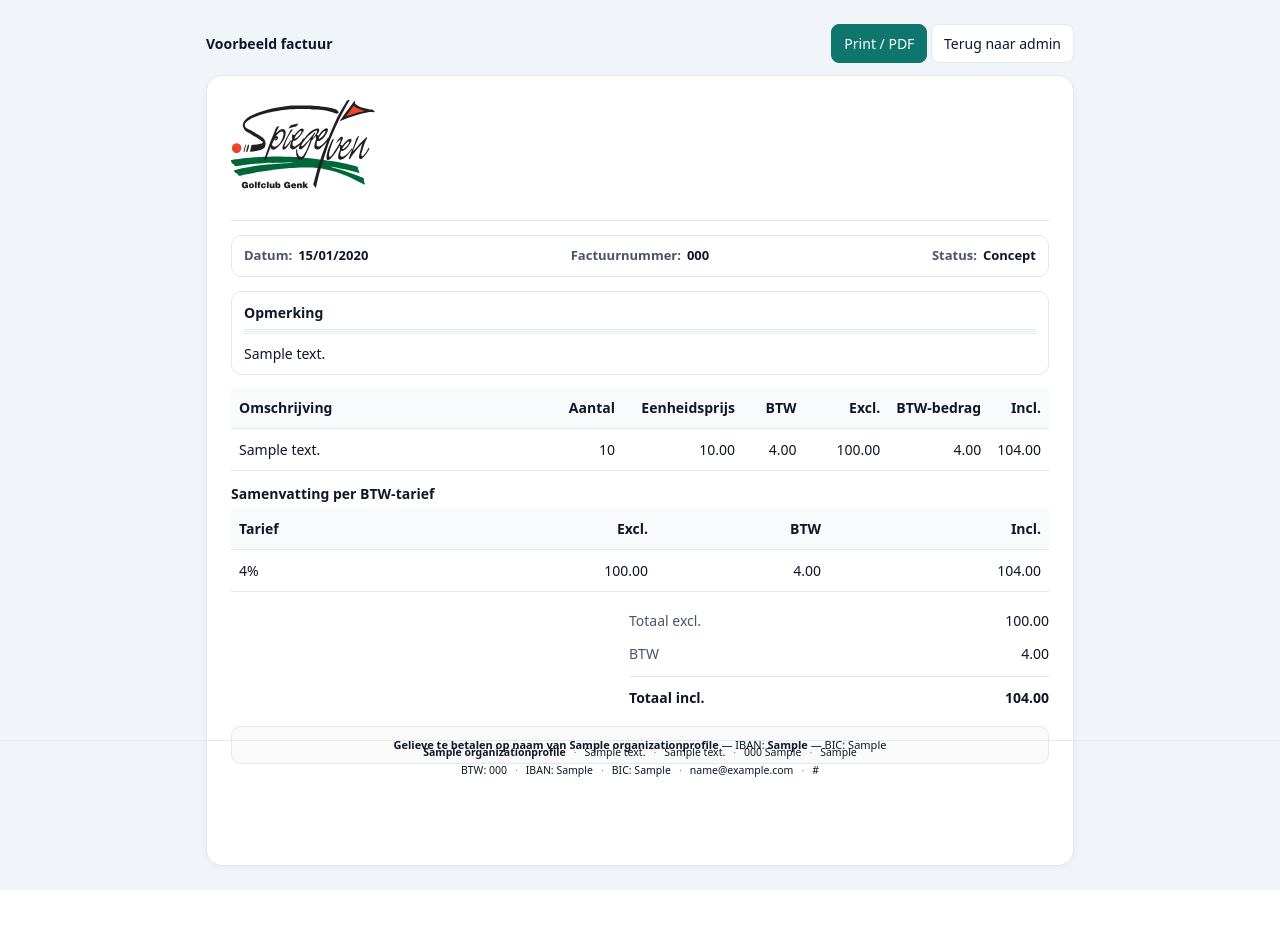
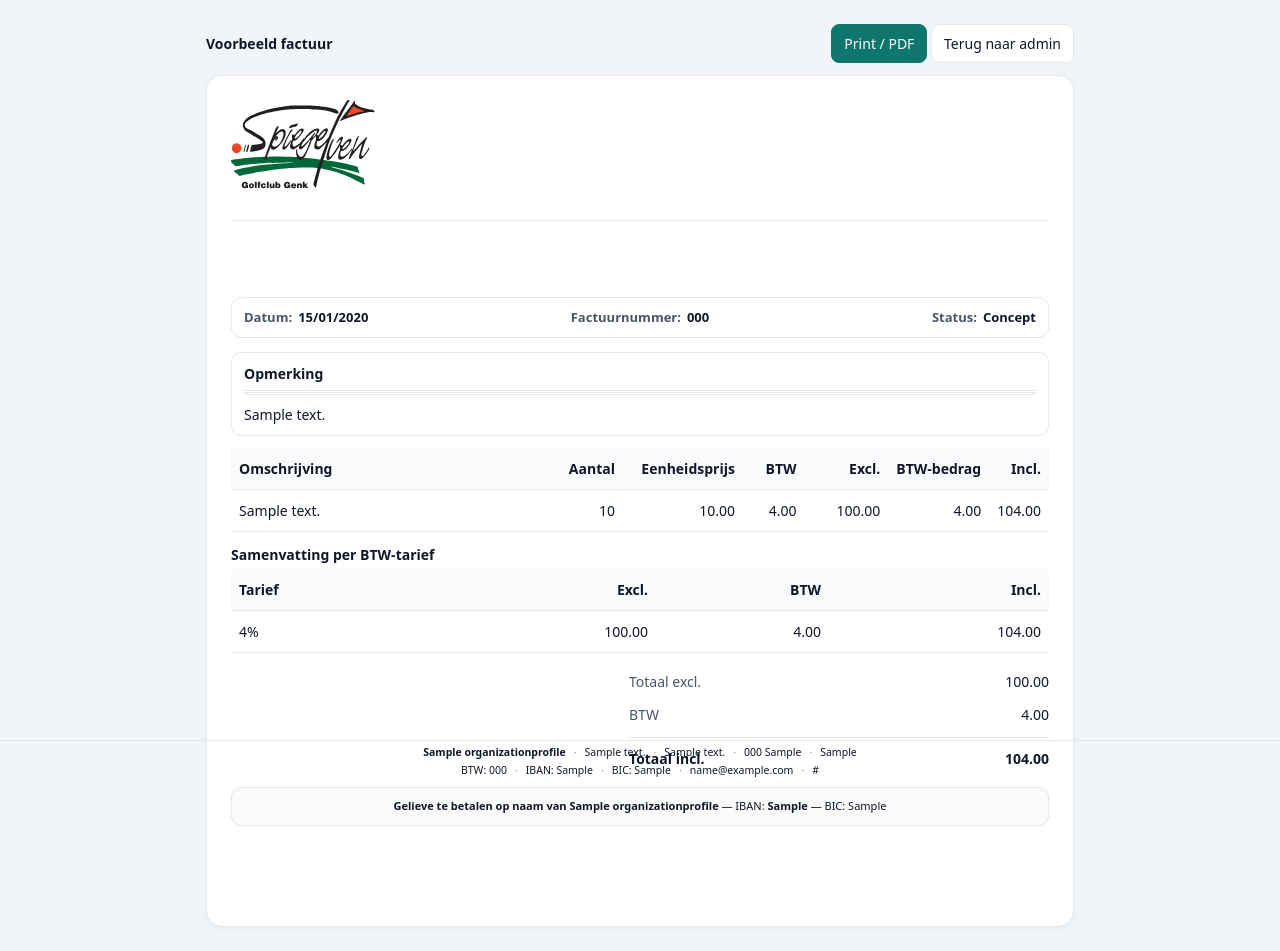
Before and after one commit to Boutsy/Spiegelven-Fakturatie, a Django app: page /facturen/1/voorbeeld/ in a window 1280 px wide. Before the commit the page ends 890 px from the top, so only its background shows below. Run offline with Django 5.2, Linux system fonts and the light colour scheme; tables that the repository leaves empty hold one stand-in row (values such as "Sample post").

Commit message:
SAVEPOINT vóór wijziging: 2025-08-27 22:25:11

```diff
--- a/templates/invoices/preview.html
+++ b/templates/invoices/preview.html
@@ -101,7 +101,7 @@
 
     /* Meta-box boven opmerking (zelfde breedte als note-box) */
     .meta-box{
-      margin: -6px 0 12px;        /* klein beetje dichter tegen de hr */
+      margin: 20mm 0 12px;  /* ~2 cm naar beneden */
       border:1px solid var(--line);
       border-radius:10px;
       background:#fff;
```
